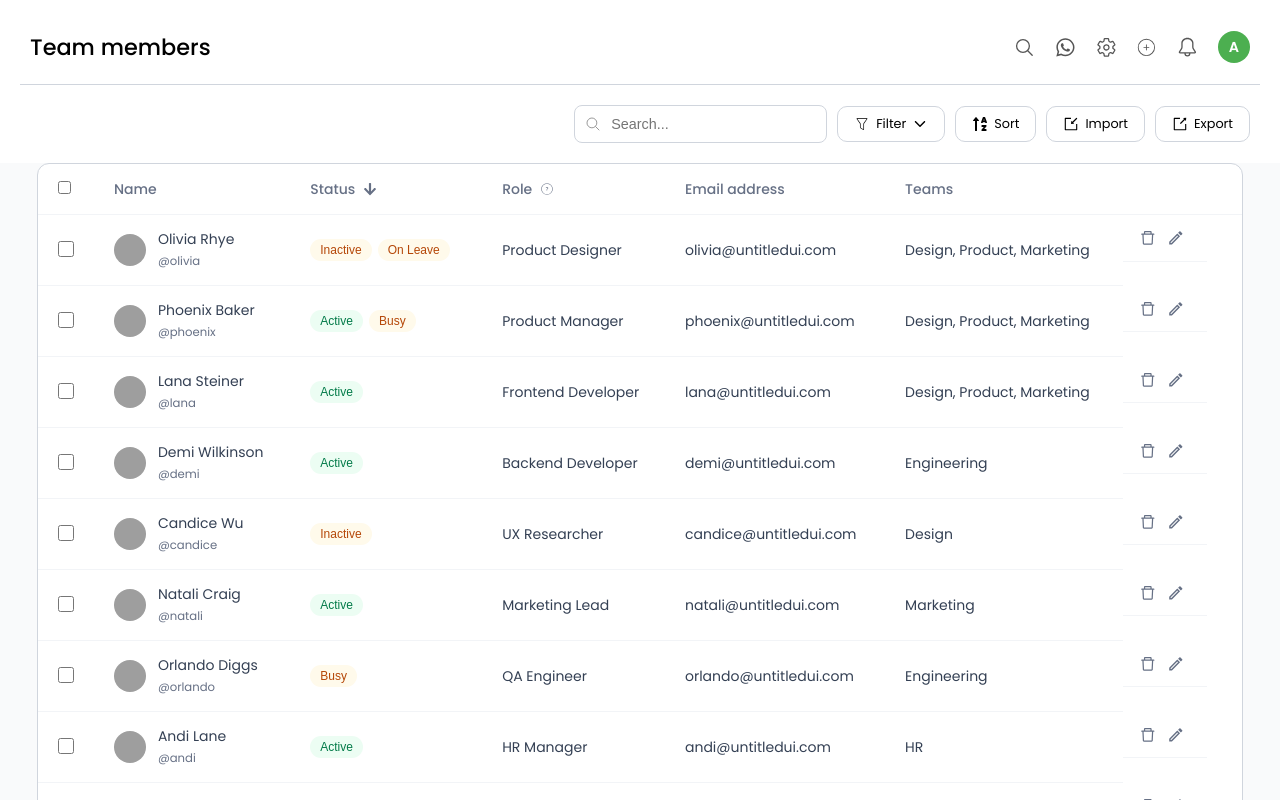
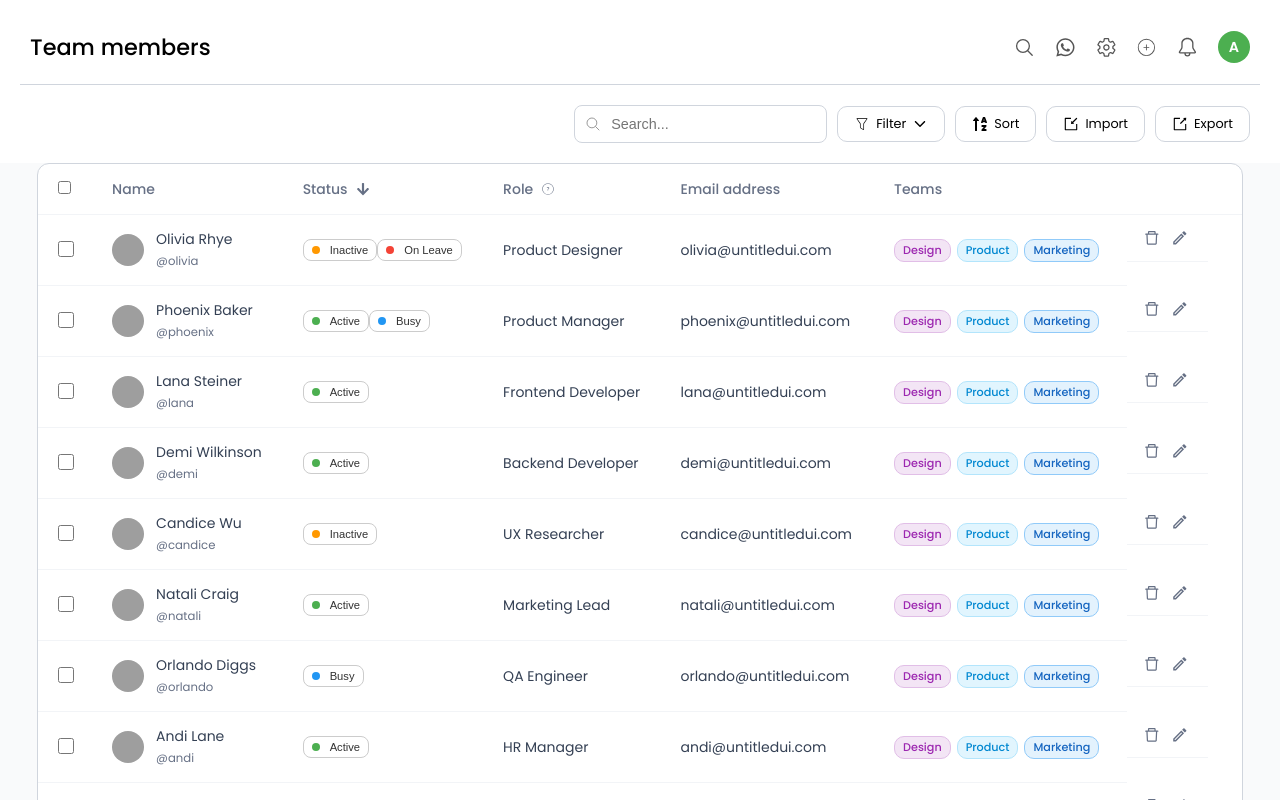
Before and after one commit to rameessiyad/team-members-listing, a React (Vite) app: page / in a window 1280 px wide. Shown: the top 800 px of the page. Built offline with nearby package versions, Linux system fonts and the light colour scheme; grey boxes are pictures that could not be loaded.

Commit message:
fix: popup issue

```diff
--- a/src/components/StatusBadge/StatusBadge.scss
+++ b/src/components/StatusBadge/StatusBadge.scss
@@ -2,31 +2,54 @@
 @import "../../styles/mixins";
 
 .status-badge {
-  @include badge;
-  border: none;
+  display: inline-flex;
+  align-items: center;
+  gap: 4px;
+  padding: 4px 8px;
+  font-size: 0.7rem;
+  font-weight: 500;
+  border-radius: 8px;
+  border: 1px solid #ccc;
+  background: #fff;
+  color: #333;
   cursor: pointer;
-  margin-right: 6px;
+  position: relative;
 
-  &--active {
-    background: $green-bg;
-    color: $green-text;
+  &::before {
+    content: "";
+    display: inline-block;
+    width: 8px;
+    height: 8px;
+    border-radius: 50%;
+    margin-right: 6px;
+    background-color: gray;
   }
 
-  &--inactive {
-    background: $yellow-bg;
-    color: $yellow-text;
+  &--active::before {
+    background-color: #4caf50;
   }
 
-  &--busy,
-  &--away,
-  &--onleave,
-  &--donotdisturb {
-    background: $yellow-bg;
-    color: $yellow-text;
+  &--inactive::before {
+    background-color: #ff9800;
   }
 
-  &--terminated {
-    background: $red-bg;
-    color: $red-text;
+  &--busy::before {
+    background-color: #2196f3;
+  }
+
+  &--onleave::before {
+    background-color: #f44336;
+  }
+
+  &--away::before {
+    background-color: #ff9800;
+  }
+
+  &--donotdisturb::before {
+    background-color: #f44336;
+  }
+
+  &--terminated::before {
+    background-color: #f44336;
   }
 }
--- a/src/components/StatusPopup/StatusPopup.scss
+++ b/src/components/StatusPopup/StatusPopup.scss
@@ -18,21 +18,23 @@
     }
   }
 
+
   &.top::after,
   &.bottom::after {
     content: "";
     position: absolute;
-    left: 16px;
-    border: 8px solid transparent;
+    left: 50%;
+    transform: translateX(-50%);
+    border: 6px solid transparent;
   }
 
   &.bottom::after {
-    top: -16px;
+    top: -12px;
     border-bottom-color: white;
   }
 
   &.top::after {
-    bottom: -16px;
+    bottom: -12px;
     border-top-color: white;
   }
 }
--- a/src/components/StatusPopup/StatusPopup.tsx
+++ b/src/components/StatusPopup/StatusPopup.tsx
@@ -1,6 +1,6 @@
 import React, { useRef } from "react";
 import { useOutsideClick } from "../../hooks/useOutsideClick";
-import "./StatusPopup.scss"
+import "./StatusPopup.scss";
 
 const STATUSES = [
   "Active",
--- a/src/components/TeamTable/TeamRow.scss
+++ b/src/components/TeamTable/TeamRow.scss
@@ -19,6 +19,48 @@
     cursor: pointer;
   }
 
+  .status-trigger {
+    background: none;
+    border: none;
+    padding: 0;
+    cursor: pointer;
+  }
+
+  .team-badges {
+    display: flex;
+    gap: 6px;
+    flex-wrap: wrap;
+
+    .team-badge {
+      display: inline-block;
+      padding: 2px 8px;
+      font-size: 0.7rem;
+      font-weight: 500;
+      border-radius: 10px;
+      border: 1px solid #ccc;
+      color: #333;
+      background: #f5f5f5;
+
+      &--design {
+        background-color: #f3e5f5;
+        color: #9c27b0;
+        border-color: #e1bee7;
+      }
+
+      &--product {
+        background-color: #e1f5fe;
+        color: #0288d1;
+        border-color: #b3e5fc;
+      }
+
+      &--marketing {
+        background-color: #e3f2fd;
+        color: #1565c0;
+        border-color: #90caf9;
+      }
+    }
+  }
+
   .actions {
     display: flex;
     gap: 12px;
--- a/src/components/TeamTable/TeamRow.tsx
+++ b/src/components/TeamTable/TeamRow.tsx
@@ -33,20 +33,33 @@ const TeamRow = ({ member, checked, onCheck, onStatusClick }: Props) => {
 
       <td>
         {member.status.map((s) => (
-          <StatusBadge
+          <button
             key={s}
-            label={s}
             ref={statusRef}
+            className="status-trigger"
             onClick={() =>
               statusRef.current && onStatusClick(member.id, statusRef.current)
             }
-          />
+          >
+            <StatusBadge label={s} />
+          </button>
         ))}
       </td>
 
       <td>{member.role}</td>
       <td>{member.email}</td>
-      <td>{member.teams.join(", ")}</td>
+      <td>
+        <div className="team-badges">
+          {member.teams.map((team) => (
+            <span
+              key={team}
+              className={`team-badge team-badge--${team.replace(/\s/g, "").toLowerCase()}`}
+            >
+              {team}
+            </span>
+          ))}
+        </div>
+      </td>
       <td className="actions">
         <AiOutlineDelete className="action-icon" />
         <MdOutlineEdit className="action-icon" />
--- a/src/data/teamMembers.ts
+++ b/src/data/teamMembers.ts
@@ -39,7 +39,7 @@ export const teamMembers: TeamMember[] = [
     role: "Backend Developer",
     email: "demi@untitledui.com",
     status: ["Active"],
-    teams: ["Engineering"],
+    teams: ["Design", "Product", "Marketing"],
   },
   {
     id: "5",
@@ -49,7 +49,7 @@ export const teamMembers: TeamMember[] = [
     role: "UX Researcher",
     email: "candice@untitledui.com",
     status: ["Inactive"],
-    teams: ["Design"],
+    teams: ["Design", "Product", "Marketing"],
   },
   {
     id: "6",
@@ -59,7 +59,7 @@ export const teamMembers: TeamMember[] = [
     role: "Marketing Lead",
     email: "natali@untitledui.com",
     status: ["Active"],
-    teams: ["Marketing"],
+    teams: ["Design", "Product", "Marketing"],
   },
   {
     id: "7",
@@ -69,7 +69,7 @@ export const teamMembers: TeamMember[] = [
     role: "QA Engineer",
     email: "orlando@untitledui.com",
     status: ["Busy"],
-    teams: ["Engineering"],
+    teams: ["Design", "Product", "Marketing"],
   },
   {
     id: "8",
@@ -79,7 +79,7 @@ export const teamMembers: TeamMember[] = [
     role: "HR Manager",
     email: "andi@untitledui.com",
     status: ["Active"],
-    teams: ["HR"],
+    teams: ["Design", "Product", "Marketing"],
   },
   {
     id: "9",
@@ -89,7 +89,7 @@ export const teamMembers: TeamMember[] = [
     role: "Content Writer",
     email: "kate@untitledui.com",
     status: ["On Leave"],
-    teams: ["Marketing"],
+    teams: ["Design", "Product", "Marketing"],
   },
   {
     id: "10",
@@ -99,7 +99,7 @@ export const teamMembers: TeamMember[] = [
     role: "DevOps Engineer",
     email: "eric@untitledui.com",
     status: ["Active"],
-    teams: ["Engineering"],
+    teams: ["Design", "Product", "Marketing"],
   },
   {
     id: "11",
@@ -109,7 +109,7 @@ export const teamMembers: TeamMember[] = [
     role: "UI Designer",
     email: "sophia@untitledui.com",
     status: ["Active"],
-    teams: ["Design"],
+    teams: ["Design", "Product", "Marketing"],
   },
   {
     id: "12",
@@ -119,7 +119,7 @@ export const teamMembers: TeamMember[] = [
     role: "Tech Lead",
     email: "james@untitledui.com",
     status: ["Busy"],
-    teams: ["Engineering", "Product"],
+    teams: ["Design", "Product", "Marketing"],
   },
   {
     id: "13",
@@ -129,7 +129,7 @@ export const teamMembers: TeamMember[] = [
     role: "Scrum Master",
     email: "emily@untitledui.com",
     status: ["Active"],
-    teams: ["Product"],
+    teams: ["Design", "Product", "Marketing"],
   },
   {
     id: "14",
@@ -139,7 +139,7 @@ export const teamMembers: TeamMember[] = [
     role: "Sales Manager",
     email: "michael@untitledui.com",
     status: ["Inactive"],
-    teams: ["Sales"],
+    teams: ["Design", "Product", "Marketing"],
   },
   {
     id: "15",
@@ -149,7 +149,7 @@ export const teamMembers: TeamMember[] = [
     role: "Office Administrator",
     email: "pam@untitledui.com",
     status: ["Active"],
-    teams: ["HR"],
+    teams: ["Design", "Product", "Marketing"],
   },
   {
     id: "16",
@@ -159,7 +159,7 @@ export const teamMembers: TeamMember[] = [
     role: "Assistant Manager",
     email: "dwight@untitledui.com",
     status: ["Busy"],
-    teams: ["Sales"],
+    teams: ["Design", "Product", "Marketing"],
   },
   {
     id: "17",
@@ -169,7 +169,7 @@ export const teamMembers: TeamMember[] = [
     role: "Business Analyst",
     email: "ryan@untitledui.com",
     status: ["Active"],
-    teams: ["Product"],
+    teams: ["Design", "Product", "Marketing"],
   },
   {
     id: "18",
@@ -179,7 +179,7 @@ export const teamMembers: TeamMember[] = [
     role: "Brand Strategist",
     email: "kelly@untitledui.com",
     status: ["Active"],
-    teams: ["Marketing"],
+    teams: ["Design", "Product", "Marketing"],
   },
   {
     id: "19",
@@ -189,7 +189,7 @@ export const teamMembers: TeamMember[] = [
     role: "Account Executive",
     email: "stanley@untitledui.com",
     status: ["Inactive"],
-    teams: ["Sales"],
+    teams: ["Design", "Product", "Marketing"],
   },
   {
     id: "20",
@@ -199,7 +199,7 @@ export const teamMembers: TeamMember[] = [
     role: "Finance Manager",
     email: "angela@untitledui.com",
     status: ["Active"],
-    teams: ["Finance"],
+    teams: ["Design", "Product", "Marketing"],
   },
   {
     id: "21",
@@ -209,7 +209,7 @@ export const teamMembers: TeamMember[] = [
     role: "Accountant",
     email: "kevin@untitledui.com",
     status: ["Busy"],
-    teams: ["Finance"],
+    teams: ["Design", "Product", "Marketing"],
   },
   {
     id: "22",
@@ -219,7 +219,7 @@ export const teamMembers: TeamMember[] = [
     role: "Financial Analyst",
     email: "oscar@untitledui.com",
     status: ["Active"],
-    teams: ["Finance"],
+    teams: ["Design", "Product", "Marketing"],
   },
   {
     id: "23",
@@ -229,7 +229,7 @@ export const teamMembers: TeamMember[] = [
     role: "Operations Lead",
     email: "meredith@untitledui.com",
     status: ["On Leave"],
-    teams: ["Operations"],
+    teams: ["Design", "Product", "Marketing"],
   },
   {
     id: "24",
@@ -239,7 +239,7 @@ export const teamMembers: TeamMember[] = [
     role: "Quality Control",
     email: "creed@untitledui.com",
     status: ["Inactive"],
-    teams: ["Operations"],
+    teams: ["Design", "Product", "Marketing"],
   },
   {
     id: "25",
@@ -249,6 +249,6 @@ export const teamMembers: TeamMember[] = [
     role: "HR Consultant",
     email: "toby@untitledui.com",
     status: ["Active"],
-    teams: ["HR"],
+    teams: ["Design", "Product", "Marketing"],
   },
 ];
--- a/src/hooks/usePopupPosition.ts
+++ b/src/hooks/usePopupPosition.ts
@@ -1,4 +1,8 @@
-import React, { useLayoutEffect, useState } from "react";
+import { useLayoutEffect, useState } from "react";
+
+const POPUP_HEIGHT = 200;
+const POPUP_WIDTH = 180;
+const GAP = 4;
 
 export const usePopupPosition = (buttonRef: React.RefObject<HTMLElement>) => {
   const [position, setPosition] = useState<{
@@ -11,19 +15,18 @@ export const usePopupPosition = (buttonRef: React.RefObject<HTMLElement>) => {
     if (!buttonRef.current) return;
 
     const rect = buttonRef.current.getBoundingClientRect();
-    const popupHeight = 200;
     const spaceBelow = window.innerHeight - rect.bottom;
 
-    if (spaceBelow < popupHeight) {
+    if (spaceBelow < POPUP_HEIGHT) {
       setPosition({
-        top: rect.top - popupHeight - 8,
-        left: rect.left,
+        top: rect.top - POPUP_HEIGHT - GAP,
+        left: rect.left + rect.width / 2 - POPUP_WIDTH / 2,
         direction: "top",
       });
     } else {
       setPosition({
-        top: rect.bottom + 8,
-        left: rect.left,
+        top: rect.bottom + GAP,
+        left: rect.left + rect.width / 2 - POPUP_WIDTH / 2,
         direction: "bottom",
       });
     }
```
